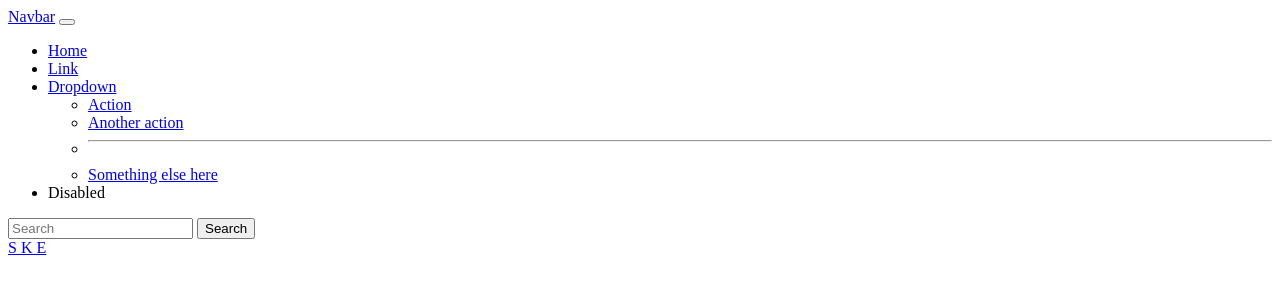
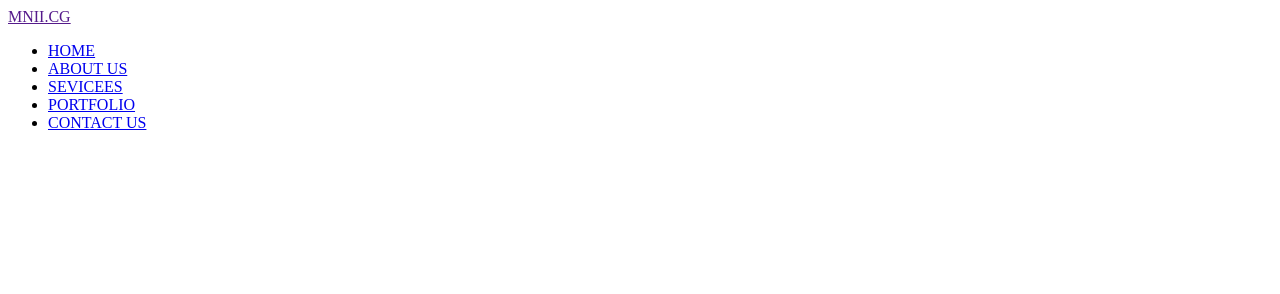
Before and after one commit to Tana-kub/project-HTML, a plain HTML site: page project html/index.html in a window 1280 px wide. Drawn offline with Linux system fonts and the light colour scheme.

Commit message:
Update index.html

```diff
--- a/project html/index.html
+++ b/project html/index.html
@@ -6,45 +6,22 @@
     <title>Document</title>
 </head>
 <body>
-    <nav class="navbar navbar-expand-lg bg-body-tertiary">
-  <div class="container-fluid">
-    <a class="navbar-brand" href="#">Navbar</a>
-    <button class="navbar-toggler" type="button" data-bs-toggle="collapse" data-bs-target="#navbarSupportedContent" aria-controls="navbarSupportedContent" aria-expanded="false" aria-label="Toggle navigation">
-      <span class="navbar-toggler-icon"></span>
-    </button>
-    <div class="collapse navbar-collapse" id="navbarSupportedContent">
-      <ul class="navbar-nav me-auto mb-2 mb-lg-0">
-        <li class="nav-item">
-          <a class="nav-link active" aria-current="page" href="#">Home</a>
-        </li>
-        <li class="nav-item">
-          <a class="nav-link" href="#">Link</a>
-        </li>
-        <li class="nav-item dropdown">
-          <a class="nav-link dropdown-toggle" href="#" role="button" data-bs-toggle="dropdown" aria-expanded="false">
-            Dropdown
-          </a>
-          <ul class="dropdown-menu">
-            <li><a class="dropdown-item" href="#">Action</a></li>
-            <li><a class="dropdown-item" href="#">Another action</a></li>
-            <li><hr class="dropdown-divider"></li>
-            <li><a class="dropdown-item" href="#">Something else here</a></li>
-          </ul>
-        </li>
-        <li class="nav-item">
-          <a class="nav-link disabled" aria-disabled="true">Disabled</a>
-        </li>
-      </ul>
-      <form class="d-flex" role="search">
-        <input class="form-control me-2" type="search" placeholder="Search" aria-label="Search"/>
-        <button class="btn btn-outline-success" type="submit">Search</button>
-      </form>
+   <nav>
+    <div class="container">
+        <div class="nav-con">
+        <div class="logo">
+        <a href="">MNII.CG</a>
+        </div>
+        <ul class="menu">
+            <li><a href="#">HOME</a></li>
+            <li><a href="#">ABOUT US</a></li>
+            <li><a href="#">SEVICEES</a></li>
+            <li><a href="#">PORTFOLIO</a></li>
+            <li><a href="#">CONTACT US</a></li>
+        </ul>
+        </div>
     </div>
-  </div>
 </nav>
-    <div>
-        <a href="#">S K E</a>
-    </div>
 
 </body>
 
```
